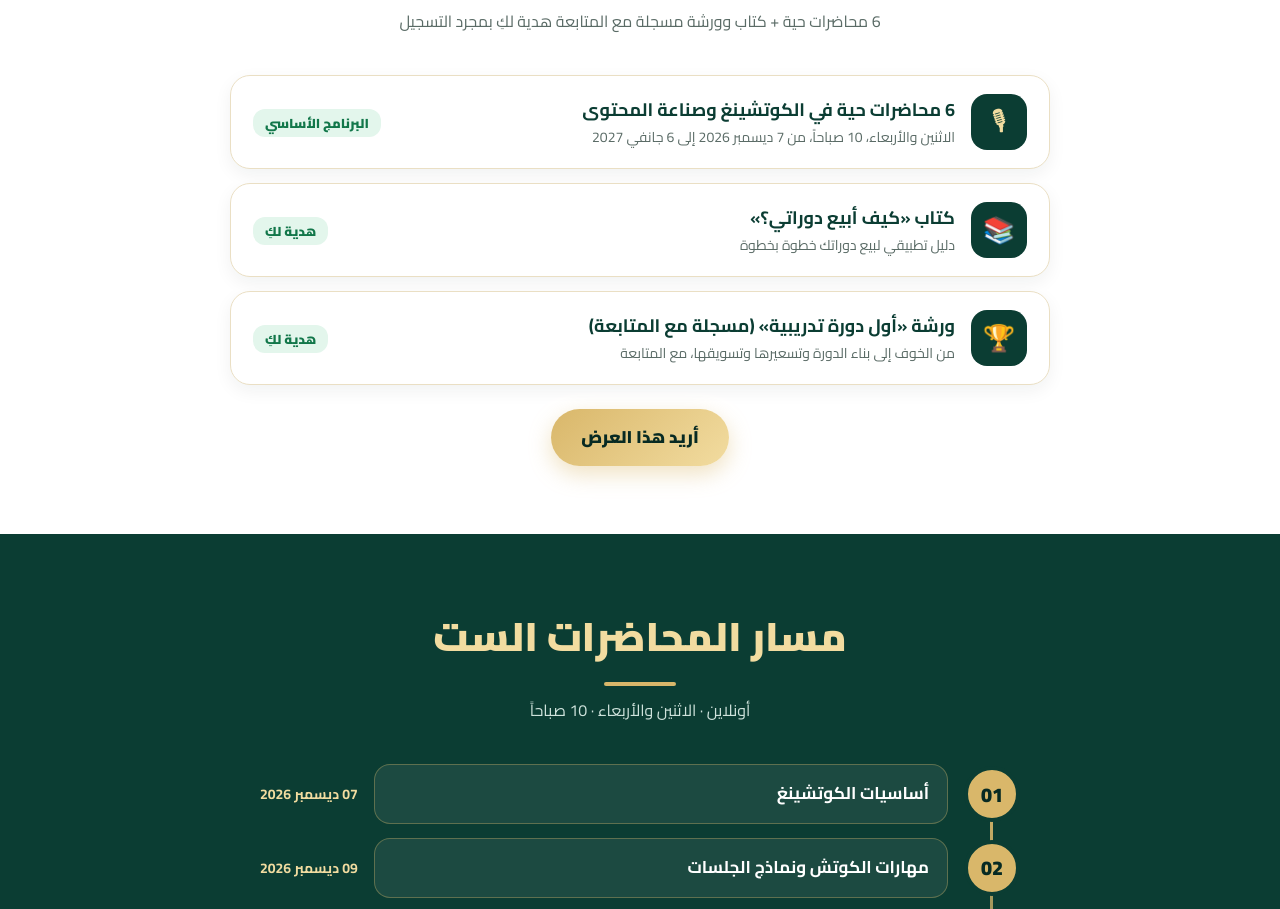
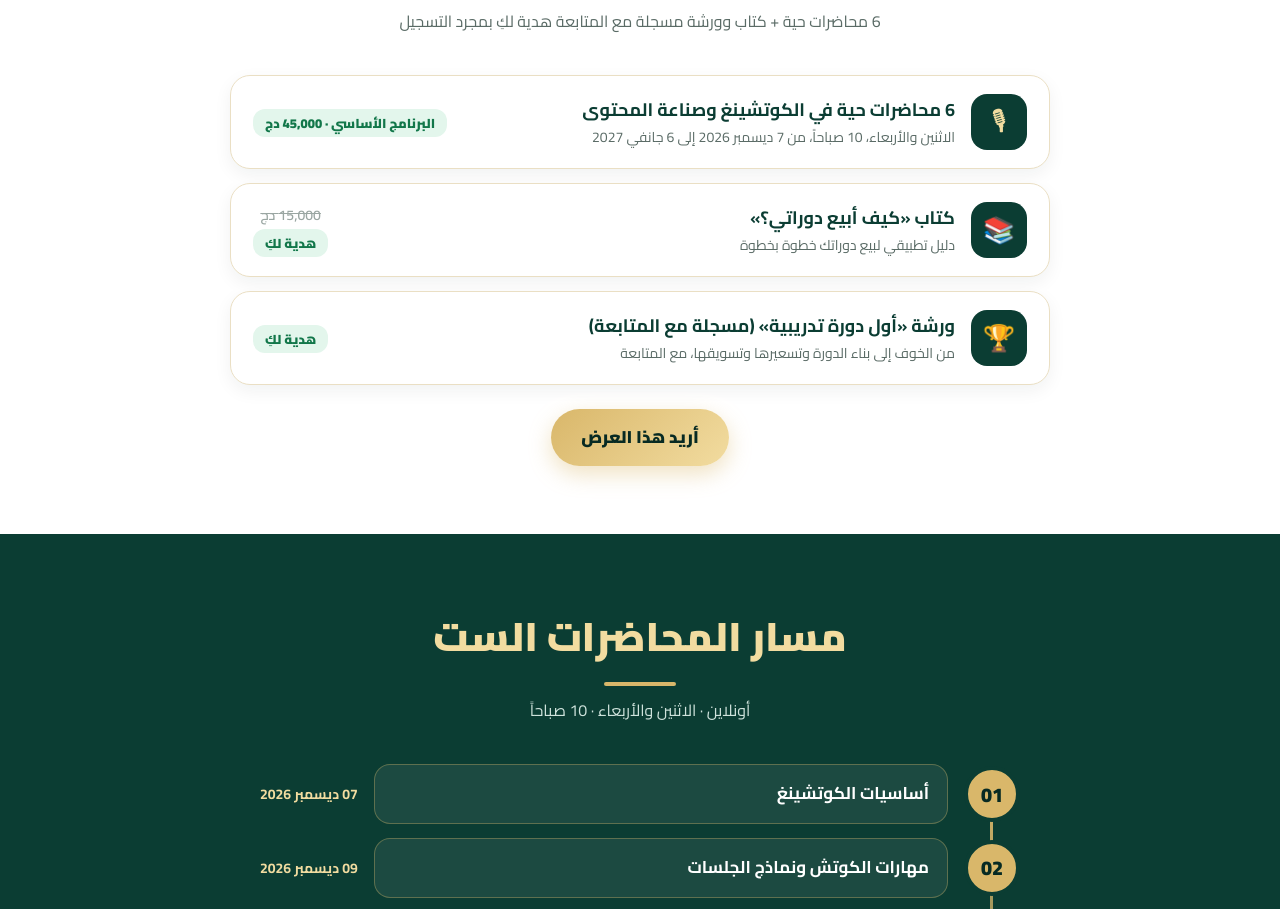
Before and after one commit to mimi18business/content-program, a plain HTML site: page index.html in a window 1280 px wide. Shown: the part 2831-3740 px from the top of the page. Drawn offline with Linux system fonts and the light colour scheme.

Commit message:
Prices: book 15,000, main program 45,000
Co-Authored-By: Claude Sonnet 5.5 <noreply@anthropic.com>
Claude-Session: https://claude.ai/code/session_01VfniW564q42NZ76Lu3nkU6

```diff
--- a/index.html
+++ b/index.html
@@ -172,8 +172,8 @@ footer b{color:var(--gold2)}
 <section class="s" id="stack"><div class="wrap">
   <div class="title"><h2>تسجيل واحد… 3 أشياء كاملة</h2><p>6 محاضرات حية + كتاب وورشة مسجلة مع المتابعة هدية لكِ بمجرد التسجيل</p></div>
   <div class="stack">
-    <div class="item"><div class="n">🎙</div><div><h3>6 محاضرات حية في الكوتشينغ وصناعة المحتوى</h3><p>الاثنين والأربعاء، 10 صباحاً، من 7 ديسمبر 2026 إلى 6 جانفي 2027</p></div><div class="v"><em>البرنامج الأساسي</em></div></div>
-    <div class="item"><div class="n">📚</div><div><h3>كتاب «كيف أبيع دوراتي؟»</h3><p>دليل تطبيقي لبيع دوراتك خطوة بخطوة</p></div><div class="v"><em>هدية لكِ</em></div></div>
+    <div class="item"><div class="n">🎙</div><div><h3>6 محاضرات حية في الكوتشينغ وصناعة المحتوى</h3><p>الاثنين والأربعاء، 10 صباحاً، من 7 ديسمبر 2026 إلى 6 جانفي 2027</p></div><div class="v"><em>البرنامج الأساسي · 45,000 دج</em></div></div>
+    <div class="item"><div class="n">📚</div><div><h3>كتاب «كيف أبيع دوراتي؟»</h3><p>دليل تطبيقي لبيع دوراتك خطوة بخطوة</p></div><div class="v"><s>15,000 دج</s><em>هدية لكِ</em></div></div>
     <div class="item"><div class="n">🏆</div><div><h3>ورشة «أول دورة تدريبية» (مسجلة مع المتابعة)</h3><p>من الخوف إلى بناء الدورة وتسعيرها وتسويقها، مع المتابعة</p></div><div class="v"><em>هدية لكِ</em></div></div>
   </div>
   <div style="text-align:center;margin-top:24px"><a class="btn" href="#reg">أريد هذا العرض</a></div>
```
